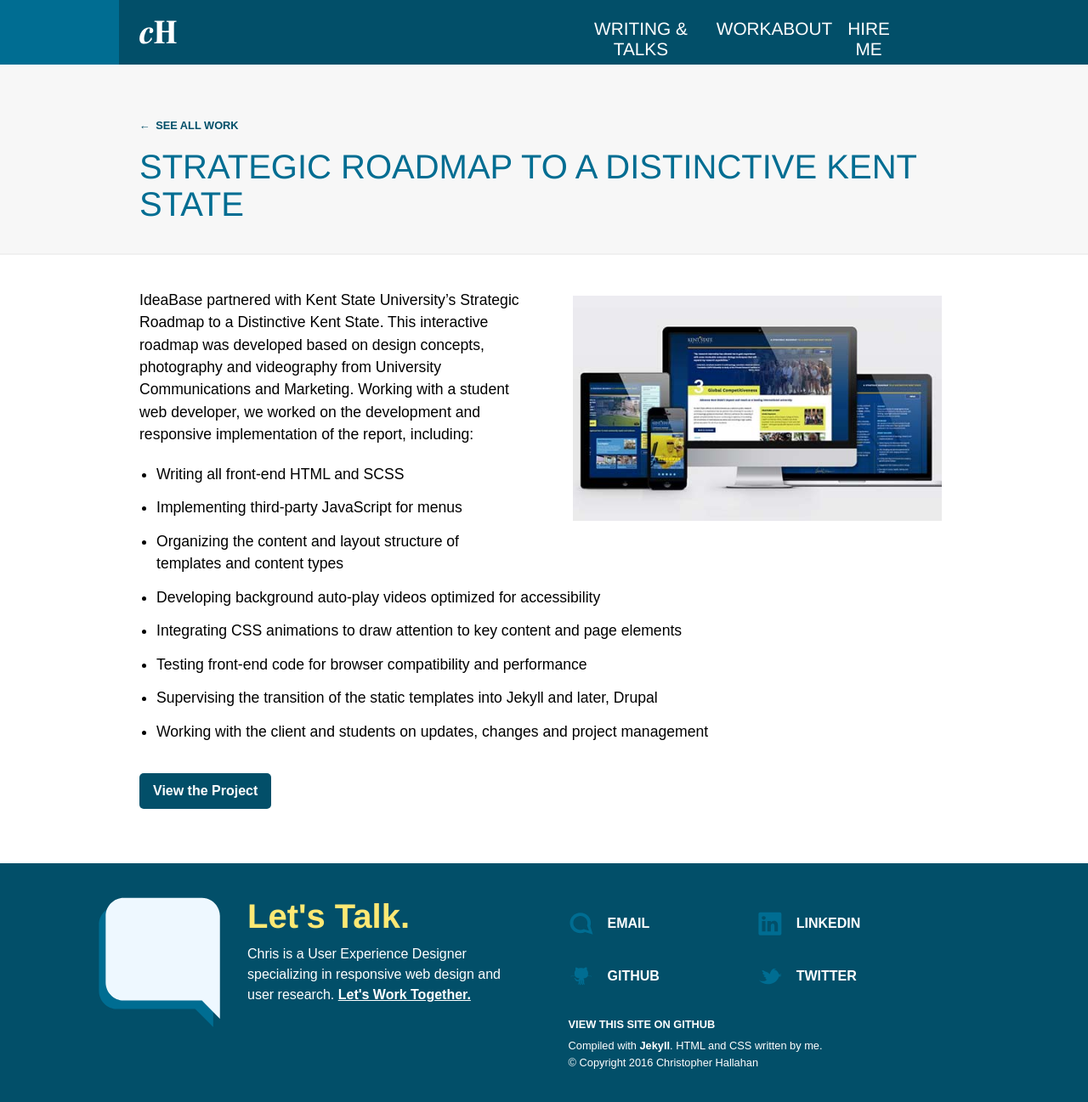
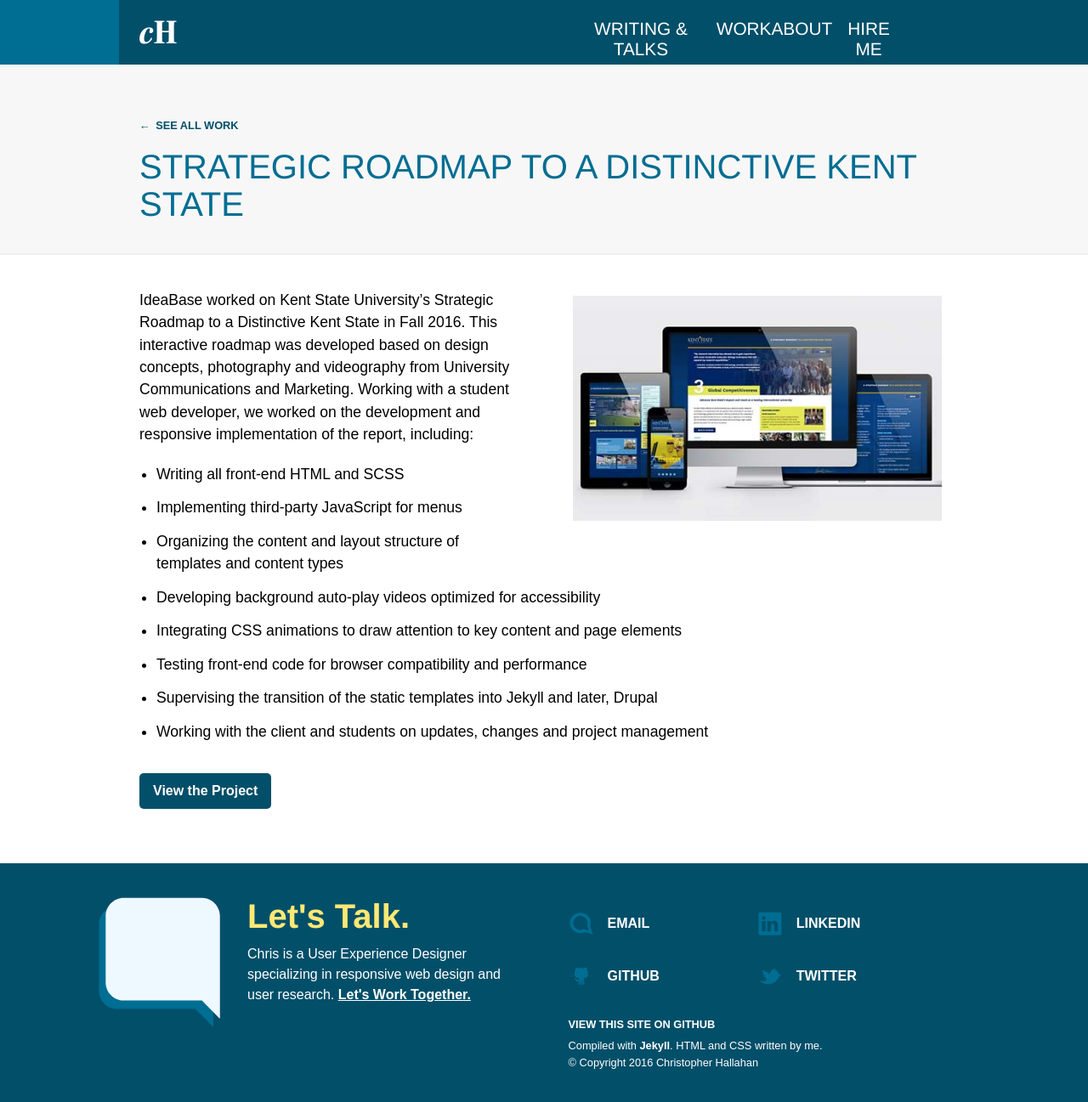
Before and after one commit to challahan/portfolio, a Jekyll site: the page built from _projects/2016-11-20-strategic-roadmap.md, in a window 1280 px wide. Shown: the whole page at 85% size. Built offline with Jekyll 4.4.1, drawn with Linux system fonts in a browser that asks for light colours; a script that is not in the unit is left out.

Commit message:
Strategic roadmap updated

```diff
--- a/_projects/2016-11-20-strategic-roadmap.md
+++ b/_projects/2016-11-20-strategic-roadmap.md
@@ -11,7 +11,7 @@
 date: 2016-11-20
 ---
 
-IdeaBase partnered with Kent State University's Strategic Roadmap to a Distinctive Kent State.  This interactive roadmap was developed based on design concepts, photography and videography from University Communications and Marketing.  Working with a student web developer, we worked on the development and responsive implementation of the report, including:
+IdeaBase worked on Kent State University's Strategic Roadmap to a Distinctive Kent State in Fall 2016.  This interactive roadmap was developed based on design concepts, photography and videography from University Communications and Marketing.  Working with a student web developer, we worked on the development and responsive implementation of the report, including:
 
 * Writing all front-end HTML and SCSS
 * Implementing third-party JavaScript for menus
```
